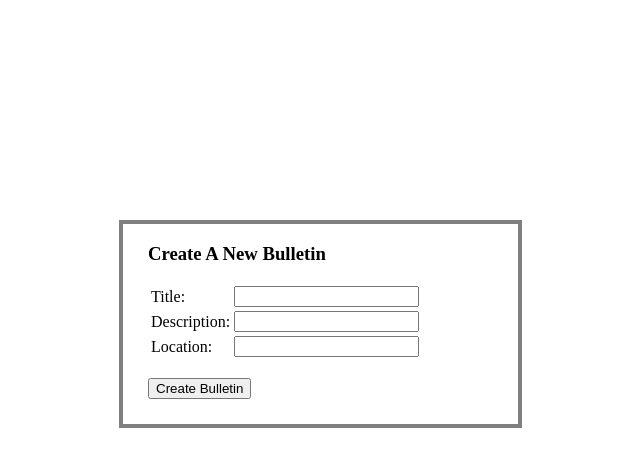
After one commit to mrranderson/cs3240-f14-team23, a Django app: page /create_bulletin/ in a window 1280 px wide. The commit adds this page. Shown: the top 467 px of the page, without its empty margins (341-981 px from the left). Run offline with Django 3.2, Linux system fonts and the light colour scheme.

Commit message:
Added ability for users to add bulletins and fixed bug on home page with showing most recent bulletins

```diff
--- a/project/project/urls.py
+++ b/project/project/urls.py
@@ -10,5 +10,7 @@ urlpatterns = patterns('',
 		url(r'^accounts/login/', 'django.contrib.auth.views.login', {'template_name': 'secure_witness/login.html'}),
 		url(r'^adduser/', views.lexusadduser, name='adduser'),
         url(r'^search/', views.basic_search, name='search'),
-        url(r'^logout', views.logout_user, name='logout')
+        url(r'^logout', views.logout_user, name='logout'),
+        url(r'^create_bulletin/', views.create_bulletin, name='create_bulletin'),
+        url(r'^(?P<bulletin_id>\d+)/', views.detail_bulletin, name='detail_bulletin')
 )
--- a/project/secure_witness/forms.py
+++ b/project/secure_witness/forms.py
@@ -17,3 +17,8 @@ class UserForm(forms.Form):
 
 class BasicSearchForm(forms.Form):
     keywords = forms.CharField(label="Keywords", max_length=200)
+
+class BulletinForm(forms.Form):
+    title = forms.CharField(label='Title')
+    description = forms.CharField(label = 'Description')
+    location = forms.CharField(label = 'Location')
--- a/project/secure_witness/models.py
+++ b/project/secure_witness/models.py
@@ -10,6 +10,9 @@ class Bulletin(models.Model):
 	location = models.CharField(max_length=200)
 	description = models.CharField(max_length=200)
 
+	def __unicode__(self):
+		return self.title
+
 class Document(models.Model):
 	title = models.CharField(max_length=200)
 	#Link to bulletin it's posted with
--- /dev/null
+++ b/project/secure_witness/templates/secure_witness/create_bulletin.html
@@ -0,0 +1,27 @@
+{% block content %}
+<div style="position: absolute;top: 40%;left: 50%;margin-top: -100px;margin-left: -180px;width: 360px;height: 200px; border:4px solid grey; padding-left: 25px; padding-right: 10px" >
+<h3>Create A New Bulletin</h3>
+
+<form method="post" action="/create_bulletin/">
+{% csrf_token %}
+    <table>
+<tr>
+    <td>{{ form.title.label_tag }}</td>
+    <td>{{ form.title }}</td>
+</tr>
+<tr>
+    <td>{{ form.description.label_tag }}</td>
+    <td>{{ form.description }}</td>
+</tr>
+<tr>
+	<td>{{ form.location.label_tag}}</td>
+	<td>{{ form.location }} </td>
+</table>
+
+<!-- NEED TO IMPLEMENT ERROR CHECKING -->
+
+<br>
+<input type="submit" value="Create Bulletin" />
+</form>
+</div>
+{% endblock %}
--- a/project/secure_witness/templates/secure_witness/index.html
+++ b/project/secure_witness/templates/secure_witness/index.html
@@ -2,11 +2,13 @@
 {% load staticfiles %}
 <link rel="stylesheet" type="text/css" href="{% static 'polls/style.css' %}" />
 -->
-<a href="/search">Search Bulletins</a>
+<a href="/search">Search Bulletins</a> <br><br>
+
+<a href="/create_bulletin">Create New Bulletin</a>
 {% if bulletin_list %}
     <ul>
     {% for bulletin in bulletin_list %}
-      <li><a href="{% url 'secure_witness:detail' bulletin.id %}">{{ Bulletin.title }}</a></li>
+      <li>Bulletin {{forloop.counter}}: <a href="{% url 'detail_bulletin' bulletin.id %}">{{ bulletin.title }}</a></li>
     {% endfor %}
     </ul>
 {% else %}
--- a/project/secure_witness/views.py
+++ b/project/secure_witness/views.py
@@ -5,7 +5,7 @@ from django.core.urlresolvers import reverse
 from django.views import generic
 from django.utils import timezone
 from django.contrib.auth.decorators import login_required
-from forms import UserForm, BasicSearchForm
+from forms import UserForm, BasicSearchForm, BulletinForm
 from django.contrib.auth import login, authenticate, logout
 from secure_witness.models import Bulletin, Document
 from django.contrib.auth.models import User
@@ -57,4 +57,25 @@ def lexusadduser(request):
         form = UserForm()
 
     return render(request, 'secure_witness/adduser.html', {'form': form})
+
+def create_bulletin(request):
+    if request.method == "POST":
+        form = BulletinForm(request.POST)
+        if form.is_valid():
+            b = Bulletin()
+            b.title = form.cleaned_data['title']
+            b.location = form.cleaned_data['location']
+            b.description = form.cleaned_data['description']
+            b.author = request.user
+            b.save()
+        return HttpResponseRedirect('/')
+    else:
+        form = BulletinForm()
+
+    return render(request, 'secure_witness/create_bulletin.html', {'form': form})
+
+def detail_bulletin(request, bulletin_id):
+    bulletin = get_object_or_404(Bulletin, pk=bulletin_id)
+    return render(request, 'secure_witness/detail_bulletin.html', {'bulletin': bulletin})
+
 # Create your views here.
```
Also changed, not shown: project/secure_witness/templates/secure_witness/detail_bulletin.html (added, +17 -0 lines), project/db.sqlite3, project/secure_witness/templates/secure_witness/create_user.html (added), 1 other file.
